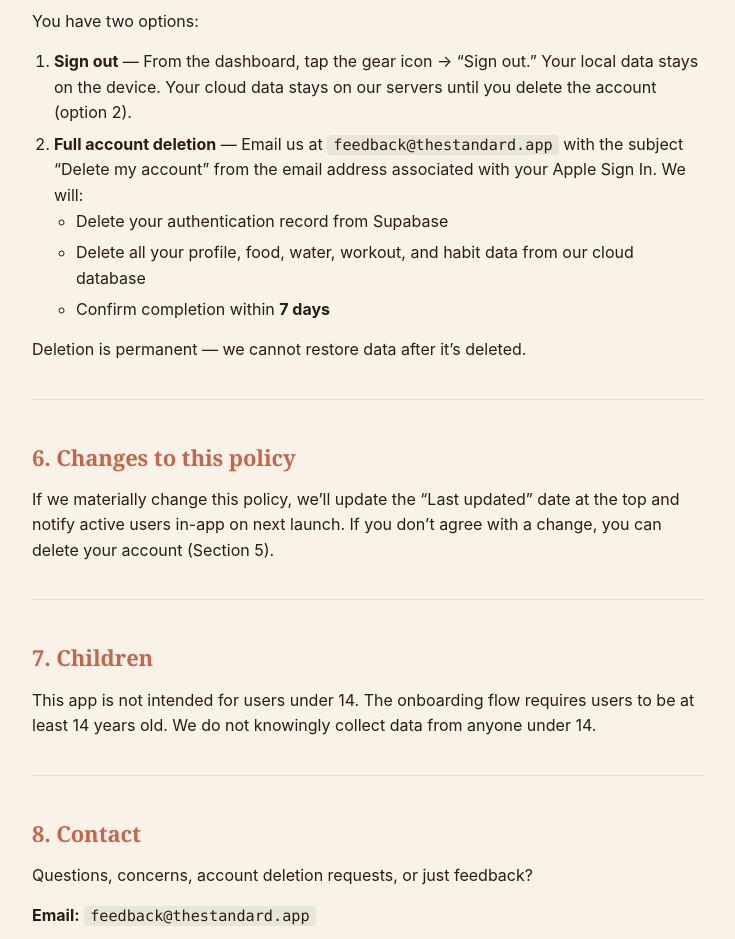
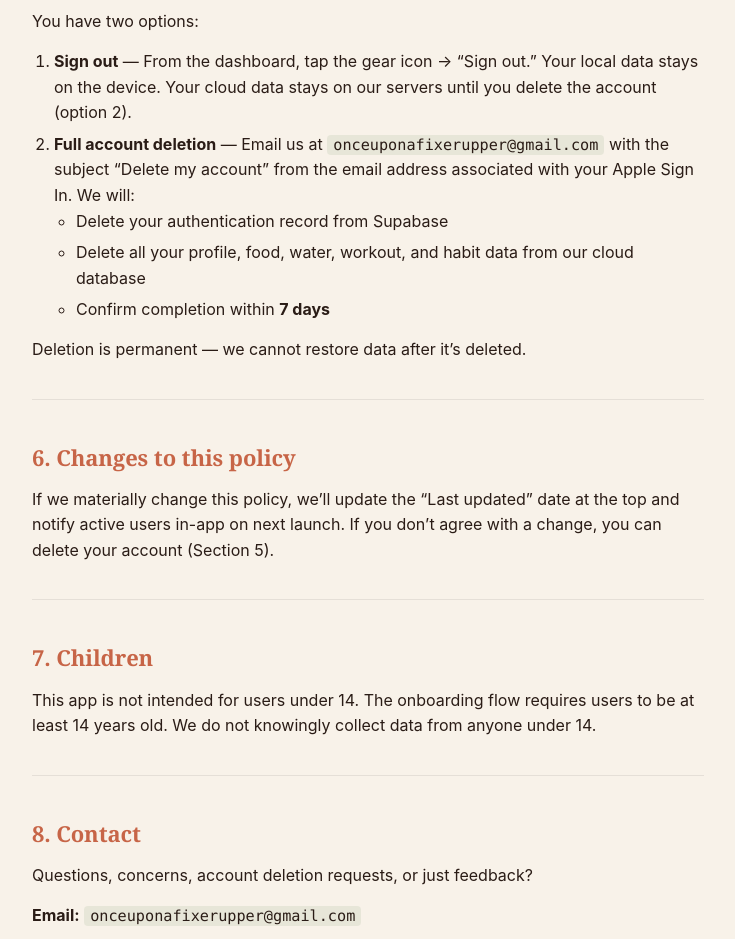
Before and after one commit to onceuponafixerupper-ux/the-standard-privacy, a plain HTML site: page index.html in a window 1280 px wide. Shown: the part 3241-4180 px from the top of the page, without its empty margins (272-1007 px from the left). Drawn offline with Linux system fonts and the light colour scheme.

Commit message:
Update contact email for account deletion

```diff
--- a/index.html
+++ b/index.html
@@ -214,7 +214,7 @@
 <p>You have two options:</p>
 <ol>
   <li><strong>Sign out</strong> &mdash; From the dashboard, tap the gear icon &rarr; &ldquo;Sign out.&rdquo; Your local data stays on the device. Your cloud data stays on our servers until you delete the account (option 2).</li>
-  <li><strong>Full account deletion</strong> &mdash; Email us at <span class="email">feedback@thestandard.app</span> with the subject &ldquo;Delete my account&rdquo; from the email address associated with your Apple Sign In. We will:
+  <li><strong>Full account deletion</strong> &mdash; Email us at <span class="email">onceuponafixerupper@gmail.com</span> with the subject &ldquo;Delete my account&rdquo; from the email address associated with your Apple Sign In. We will:
     <ul>
       <li>Delete your authentication record from Supabase</li>
       <li>Delete all your profile, food, water, workout, and habit data from our cloud database</li>
@@ -238,7 +238,7 @@
 
 <h2>8. Contact</h2>
 <p>Questions, concerns, account deletion requests, or just feedback?</p>
-<p><strong>Email:</strong> <span class="email">feedback@thestandard.app</span></p>
+<p><strong>Email:</strong> <span class="email">onceuponafixerupper@gmail.com</span></p>
 <p>We respond to every email. Usually within 48 hours.</p>
 
 <div class="footer">
```
